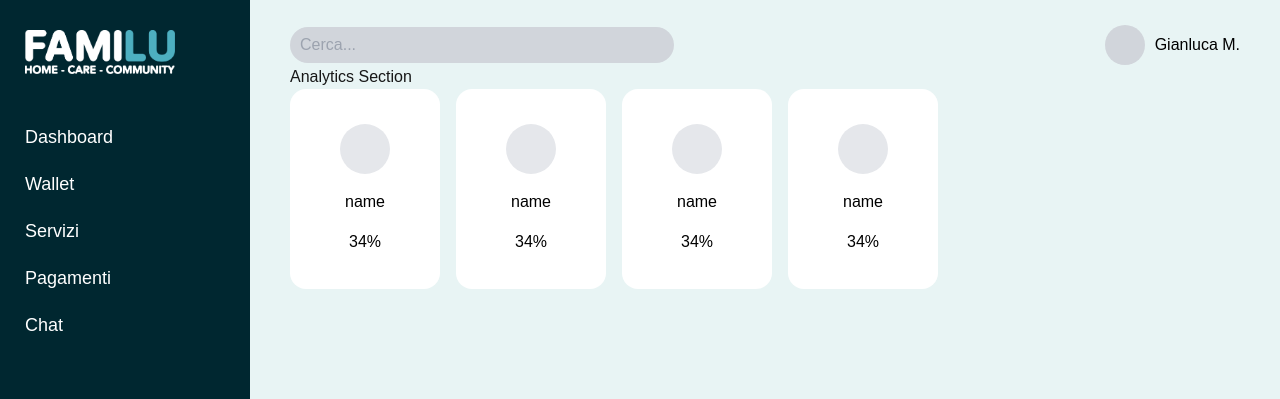
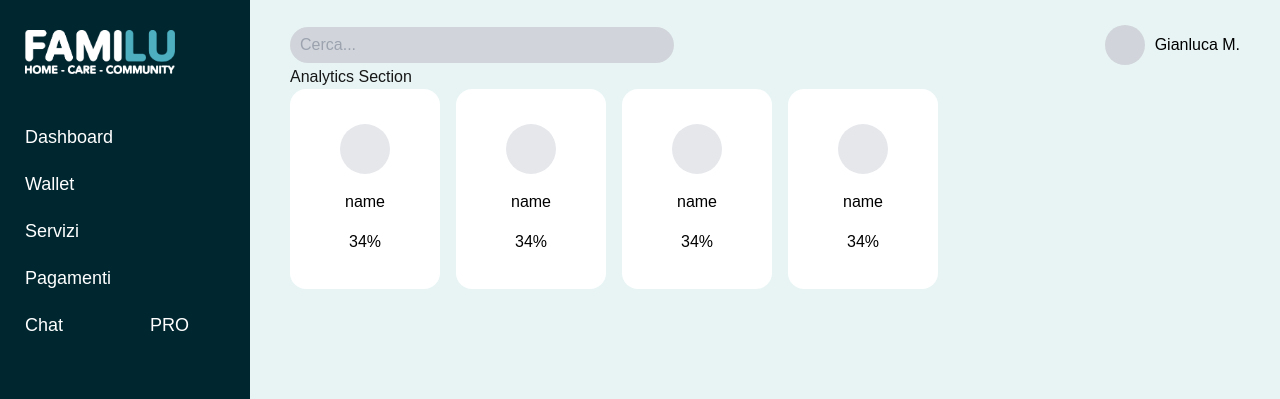
Before and after one commit to alexbusca/familu-frontend, a Next.js app: page / in a window 1280 px wide. Shown: the top 399 px of the page. Built offline with nearby package versions, Linux system fonts and the light colour scheme.

Commit message:
improved sidebar

```diff
--- a/src/app/components/sidebar.js
+++ b/src/app/components/sidebar.js
@@ -1,22 +1,32 @@
 import React from 'react';
-import "../styles/sidebar.css";
+import '../styles/sidebar.css';
 
 function Sidebar() {
   return (
     <div className="sidebar">
       <div className="sidebar-items">
         <div className="top-items">
-        <div className="sidebar-logo-container">
-          <img src="resources/logo.png" className="main-logo"></img>
-        </div>
-        <div className="menu-items">
-
-          <p><a href="#">Dashboard</a></p>
-          <p><a href="#">Wallet</a></p>
-          <p><a href="#">Servizi</a></p>
-          <p><a href="#">Pagamenti</a></p>
-          <p><a href="#">Chat</a></p>
-        </div>
+          <div className="sidebar-logo-container">
+            <img src="resources/logo.png" className="main-logo"></img>
+          </div>
+          <div className="menu-items">
+            <p>
+              <a href="#">Dashboard</a>
+            </p>
+            <p>
+              <a href="#">Wallet</a>
+            </p>
+            <p>
+              <a href="#">Servizi</a>
+            </p>
+            <p>
+              <a href="#">Pagamenti</a>
+            </p>
+            <p className='flex flex-row'>
+              <a href="#">Chat</a>
+              <a href="#" className='pro-tag'>PRO</a>
+            </p>
+          </div>
         </div>
         <div className="sidebar-menu-bottom text-white">
           <a href="#">Impostazioni</a>
```
